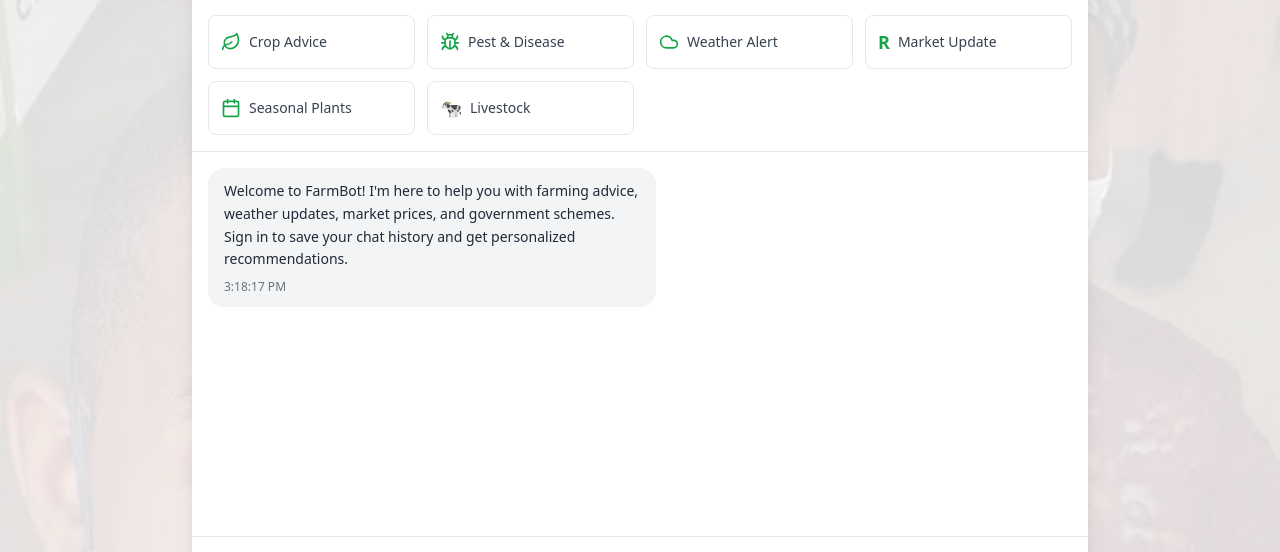
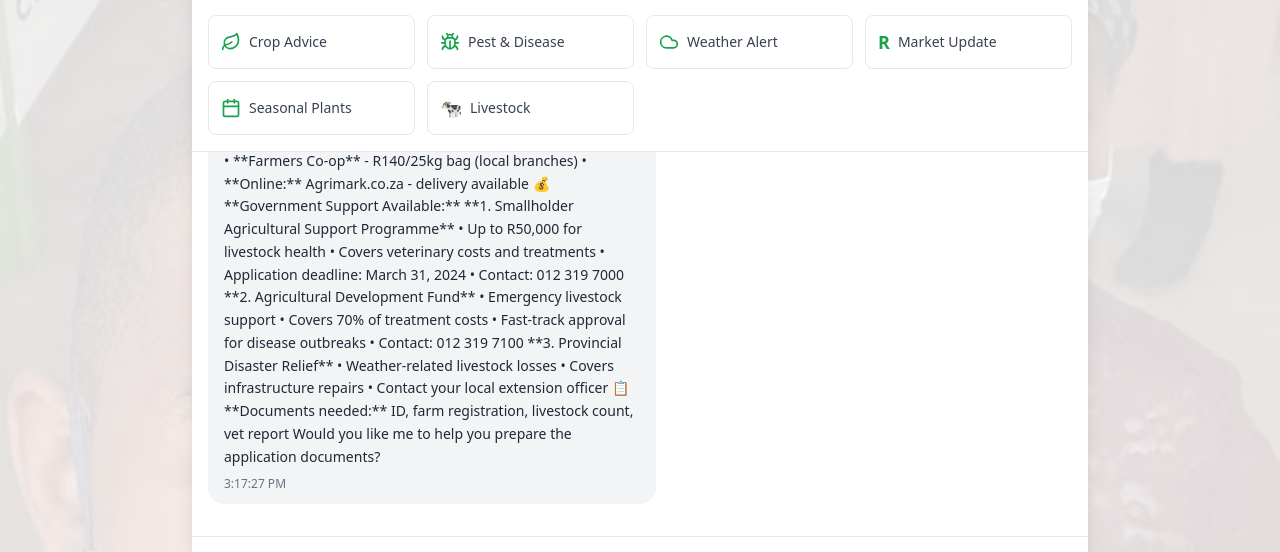
Before and after one commit to maphal-2025/Farmers_Chatbot, a React (Vite) app: page / in a window 1280 px wide. Shown: the part 205-757 px from the top of the page. Built offline with nearby package versions, Linux system fonts and the light colour scheme; no server answers.

Commit message:
Create realistic farming conversation

```diff
--- a/src/components/ChatInterface.tsx
+++ b/src/components/ChatInterface.tsx
@@ -60,13 +60,83 @@ export const ChatInterface: React.FC = () => {
     if (user) {
       loadChatHistory();
     } else {
-      // Show welcome message for non-authenticated users
+      // Show realistic farming conversation for demo
       setMessages([
         {
           id: '1',
-          text: `${t('welcome')}! I'm here to help you with farming advice, weather updates, market prices, and government schemes. Sign in to save your chat history and get personalized recommendations.`,
+          text: `${t('welcome')}! I'm FarmBot, your AI farming assistant. I can help with crop advice, livestock management, weather alerts, market prices, and government schemes. How can I assist you today?`,
           sender: 'bot',
           timestamp: new Date(),
+        },
+        {
+          id: '2',
+          text: "Hello! I'm having trouble with my maize crop. The leaves are turning yellow and I'm not sure what's causing it. Can you help?",
+          sender: 'user',
+          timestamp: new Date(Date.now() - 280000), // 4 min 40 sec ago
+          category: 'crop',
+        },
+        {
+          id: '3',
+          text: "Yellow leaves on maize can indicate several issues. Let me help you diagnose this:\n\n🌱 **Most Common Causes:**\n• **Nitrogen deficiency** - yellowing starts from older leaves\n• **Overwatering** - yellowing with wilting\n• **Pest damage** - check for aphids or stem borers\n• **Disease** - look for spots or patterns\n\n📋 **Quick Check:**\n1. Are the yellow leaves at the bottom or top of the plant?\n2. Is the soil waterlogged or dry?\n3. Any visible insects or spots on leaves?\n\nCan you tell me more about these symptoms?",
+          sender: 'bot',
+          timestamp: new Date(Date.now() - 270000),
+          category: 'crop',
+        },
+        {
+          id: '4',
+          text: "The yellowing is starting from the bottom leaves and moving up. The soil feels quite wet - we've had a lot of rain recently. I don't see any insects though.",
+          sender: 'user',
+          timestamp: new Date(Date.now() - 240000), // 4 minutes ago
+          category: 'crop',
+        },
+        {
+          id: '5',
+          text: "Based on your description, this sounds like **nitrogen deficiency** combined with **waterlogged conditions**. Here's what's happening and how to fix it:\n\n🔍 **The Problem:**\n• Excess water prevents roots from absorbing nitrogen properly\n• Nitrogen leaches away in waterlogged soil\n• Bottom-up yellowing is classic nitrogen deficiency\n\n✅ **Solutions:**\n1. **Improve drainage** - create furrows between rows\n2. **Apply nitrogen fertilizer** - use LAN (28% N) at 150kg/ha\n3. **Wait for soil to dry** before applying fertilizer\n4. **Side-dress** with compost for long-term soil health\n\n⚠️ **Important:** Don't fertilize wet soil - wait 2-3 days after rain stops.\n\nWould you like specific guidance on drainage techniques?",
+          sender: 'bot',
+          timestamp: new Date(Date.now() - 230000),
+          category: 'crop',
+        },
+        {
+          id: '6',
+          text: "That makes sense! Yes, please tell me about drainage. Also, I have cattle and I'm worried about the wet conditions affecting them too.",
+          sender: 'user',
+          timestamp: new Date(Date.now() - 180000), // 3 minutes ago
+          category: 'livestock',
+        },
+        {
+          id: '7',
+          text: "Great question! Wet conditions affect both crops and livestock. Let me help with both:\n\n🚜 **Field Drainage Solutions:**\n• **Contour furrows** - dig 30cm deep channels every 10m\n• **French drains** - gravel-filled trenches for permanent drainage\n• **Raised beds** - plant on ridges 20-30cm high\n• **Cover crops** - plant rye grass to absorb excess water\n\n🐄 **Cattle Care in Wet Conditions:**\n• **Hoof health** - check daily for foot rot (foul smell, limping)\n• **Dry shelter** - ensure access to covered areas\n• **Feed quality** - wet feed can develop mold, check regularly\n• **Mineral supplements** - add zinc and copper for hoof strength\n• **Move cattle** - rotate to drier paddocks if possible\n\n⚠️ **Watch for:** Lameness, reduced appetite, or respiratory issues in cattle.\n\nHow many cattle do you have, and do you have adequate shelter?",
+          sender: 'bot',
+          timestamp: new Date(Date.now() - 170000),
+          category: 'livestock',
+        },
+        {
+          id: '8',
+          text: "I have 15 cattle. They have a basic shelter but it's not fully covered. Some are showing signs of limping. What should I do immediately?",
+          sender: 'user',
+          timestamp: new Date(Date.now() - 120000), // 2 minutes ago
+          category: 'livestock',
+        },
+        {
+          id: '9',
+          text: "🚨 **Immediate Action Required!** Limping cattle likely have foot rot - this spreads quickly in wet conditions.\n\n**TODAY:**\n1. **Isolate limping cattle** - separate from healthy ones\n2. **Examine hooves** - look for swelling, heat, foul smell\n3. **Clean hooves** - use warm water and antiseptic\n4. **Apply treatment** - zinc sulfate footbath (10% solution)\n5. **Call vet** - if more than 2 animals affected\n\n**THIS WEEK:**\n1. **Improve shelter** - add more roofing/windbreaks\n2. **Dry bedding** - use straw or wood shavings\n3. **Footbath routine** - weekly zinc sulfate treatment\n4. **Nutrition boost** - add vitamin E and selenium supplements\n\n**PREVENTION:**\n• Trim hooves every 6 months\n• Maintain dry walking areas\n• Regular hoof inspections\n\n💰 **Cost estimate:** Zinc sulfate R150, bedding R500/week\n\nDo you have zinc sulfate available, or should I help you find suppliers?",
+          sender: 'bot',
+          timestamp: new Date(Date.now() - 110000),
+          category: 'livestock',
+        },
+        {
+          id: '10',
+          text: "I don't have zinc sulfate. Can you help me find suppliers? Also, what about the cost - are there any government programs that might help?",
+          sender: 'user',
+          timestamp: new Date(Date.now() - 60000), // 1 minute ago
+          category: 'schemes',
+        },
+        {
+          id: '11',
+          text: "Absolutely! Let me help with both suppliers and funding options:\n\n🏪 **Zinc Sulfate Suppliers:**\n• **Afgri** - R145/25kg bag (011 549 2000)\n• **NWK** - R150/25kg bag (018 464 7800)\n• **Farmers Co-op** - R140/25kg bag (local branches)\n• **Online:** Agrimark.co.za - delivery available\n\n💰 **Government Support Available:**\n\n**1. Smallholder Agricultural Support Programme**\n• Up to R50,000 for livestock health\n• Covers veterinary costs and treatments\n• Application deadline: March 31, 2024\n• Contact: 012 319 7000\n\n**2. Agricultural Development Fund**\n• Emergency livestock support\n• Covers 70% of treatment costs\n• Fast-track approval for disease outbreaks\n• Contact: 012 319 7100\n\n**3. Provincial Disaster Relief**\n• Weather-related livestock losses\n• Covers infrastructure repairs\n• Contact your local extension officer\n\n📋 **Documents needed:** ID, farm registration, livestock count, vet report\n\nWould you like me to help you prepare the application documents?",
+          sender: 'bot',
+          timestamp: new Date(Date.now() - 50000),
+          category: 'schemes',
         },
       ]);
     }
```
